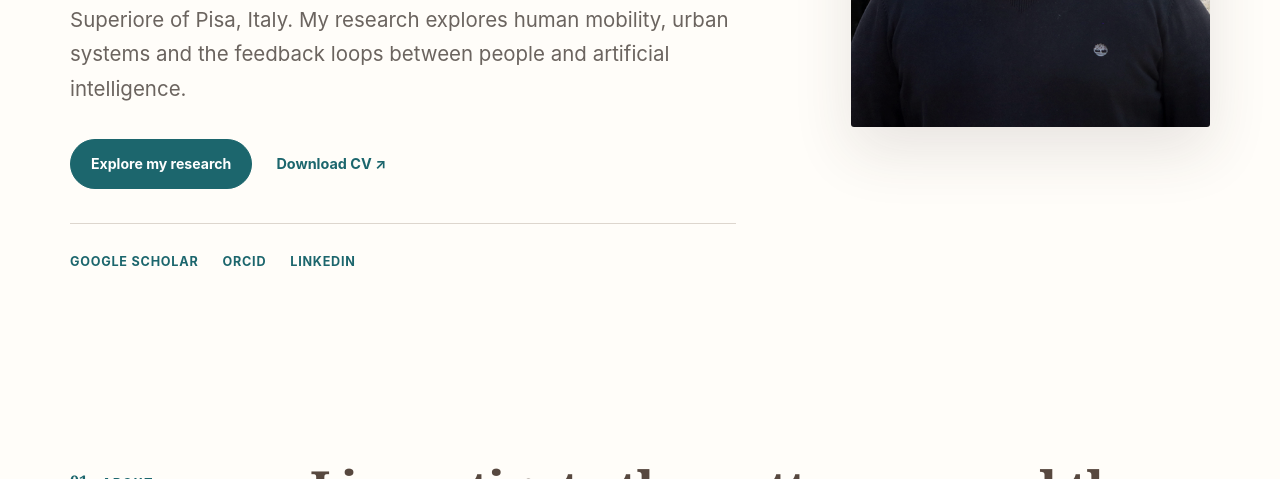
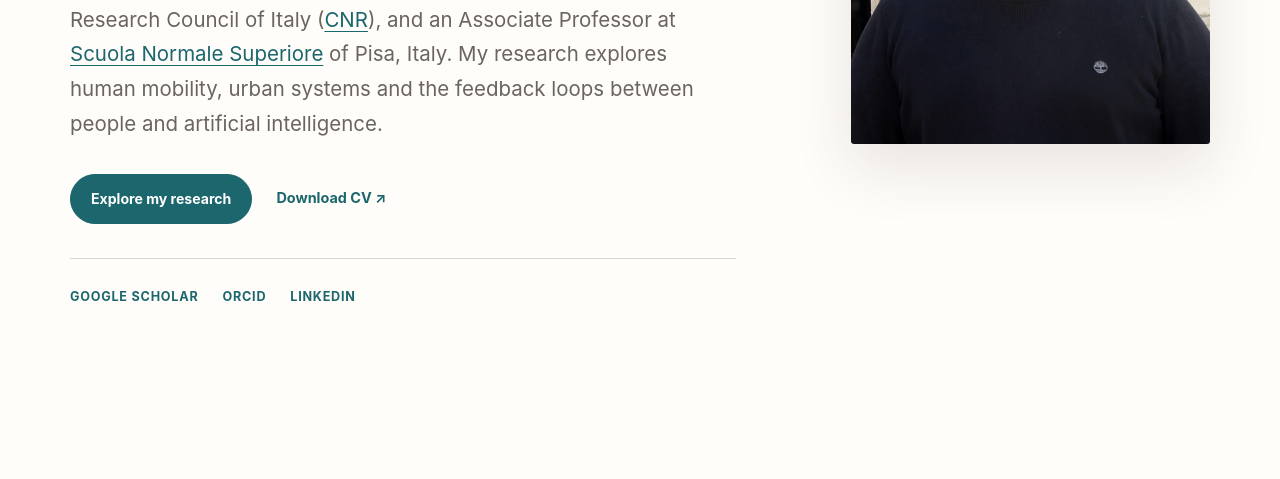
Before and after one commit to jonpappalord/lucapappalardo, a plain HTML site: page index.html in a window 1280 px wide. Shown: the part 621-1100 px from the top of the page. Drawn offline with Linux system fonts and the light colour scheme.

Commit message:
Revise introduction in index.html for clarity
Updated the introduction paragraph to include more details about Luca Pappalardo's affiliations and research focus.

```diff
--- a/index.html
+++ b/index.html
@@ -36,7 +36,7 @@
       <div class="hero-copy reveal">
         <p class="eyebrow">Senior Researcher · CNR, Italy</p>
         <h1>Studying human behaviour in a world shaped by algorithms.</h1>
-        <p class="lead">I am Luca Pappalardo, a Senior Researcher at the National Research Council of Italy and an Associate Professor at Scuola Normale Superiore of Pisa, Italy. My research explores human mobility, urban systems and the feedback loops between people and artificial intelligence.</p>
+        <p class="lead">I am <strong>Luca Pappalardo</strong>, a <i>Senior Researcher</i> at the Institute of Information Science and Technologies (<a href="https://www.isti.cnr.it/en/">ISTI</a>) of the National Research Council of Italy (<a href="https://www.cnr.it/en">CNR</a>), and an Associate Professor at <a href="https://www.sns.it/en">Scuola Normale Superiore</a> of Pisa, Italy. My research explores human mobility, urban systems and the feedback loops between people and artificial intelligence.</p>
         <div class="hero-actions">
           <a class="button" href="#research">Explore my research</a>
           <a class="text-link" href="assets/files/CV_luca_pappalardo.pdf">Download CV <span aria-hidden="true">↗</span></a>
```
